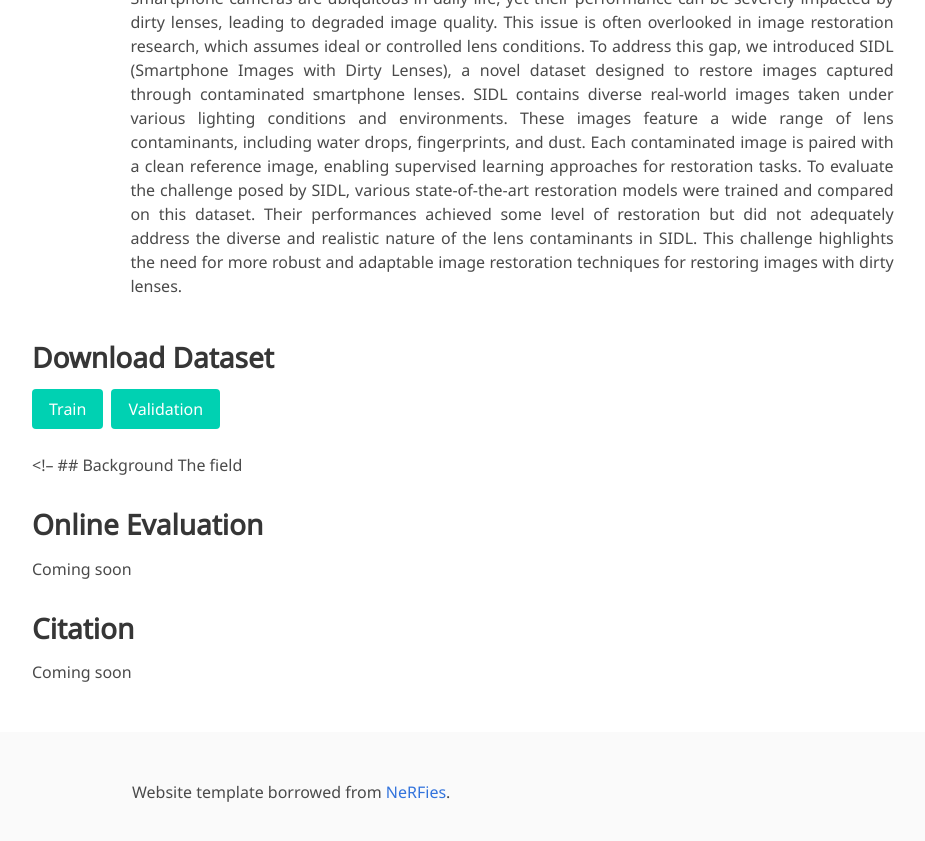
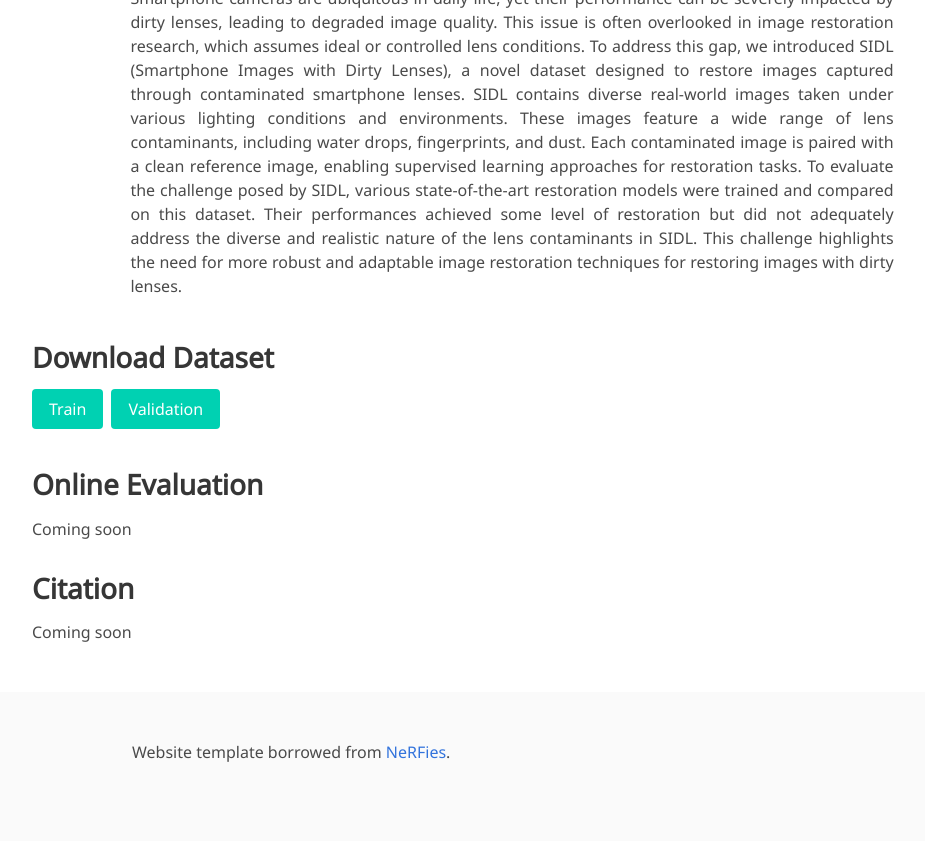
Before and after one commit to sidl-benchmark/sidl-benchmark.github.io, a Jekyll site: the page built from index.md, in a window 1280 px wide and 900 px high, scrolled down 1037 px. Shown: the top 841 px of the window, without its empty margins (128-1053 px from the left). Built offline with Jekyll 4.4.1, drawn with Linux system fonts in a browser that asks for light colours; some web fonts are replaced.

Commit message:
Update index.md

```diff
--- a/index.md
+++ b/index.md
@@ -34,12 +34,12 @@ data: "https://github.com/your-repo/dataset"
 
 <!-- Dataset Download Buttons -->
 ## Download Dataset
-  <div class="buttons" style="text-align: center; margin-top: 1em;">
-    <a class="button is-primary" href="https://drive.google.com/file/d/1es3rPo5Y9O96EjDVXanUY8NpaRprWH-h/view?usp=sharing" target="_blank">Train</a>
-    <a class="button is-primary" href="https://drive.google.com/file/d/1u5-MDauO3XolXsU6eOARwlXo7SnpLwqA/view?usp=drive_link" target="_blank">Validation</a>
-  </div>
-<!-- ## Background
-The field
+
+<div class="buttons" style="text-align: center; margin-top: 1em;">
+  <a class="button is-primary" href="https://drive.google.com/file/d/1es3rPo5Y9O96EjDVXanUY8NpaRprWH-h/view?usp=sharing" target="_blank">Train</a>
+  <a class="button is-primary" href="https://drive.google.com/file/d/1u5-MDauO3XolXsU6eOARwlXo7SnpLwqA/view?usp=drive_link" target="_blank">Validation</a>
+</div>
+
 
 
 ## Online Evaluation
```
